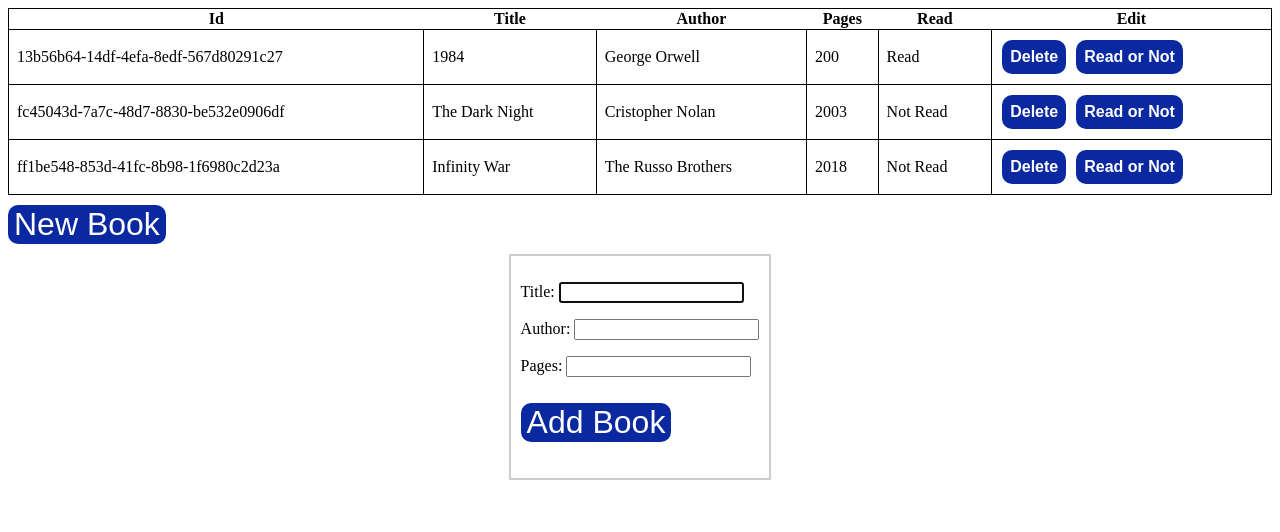
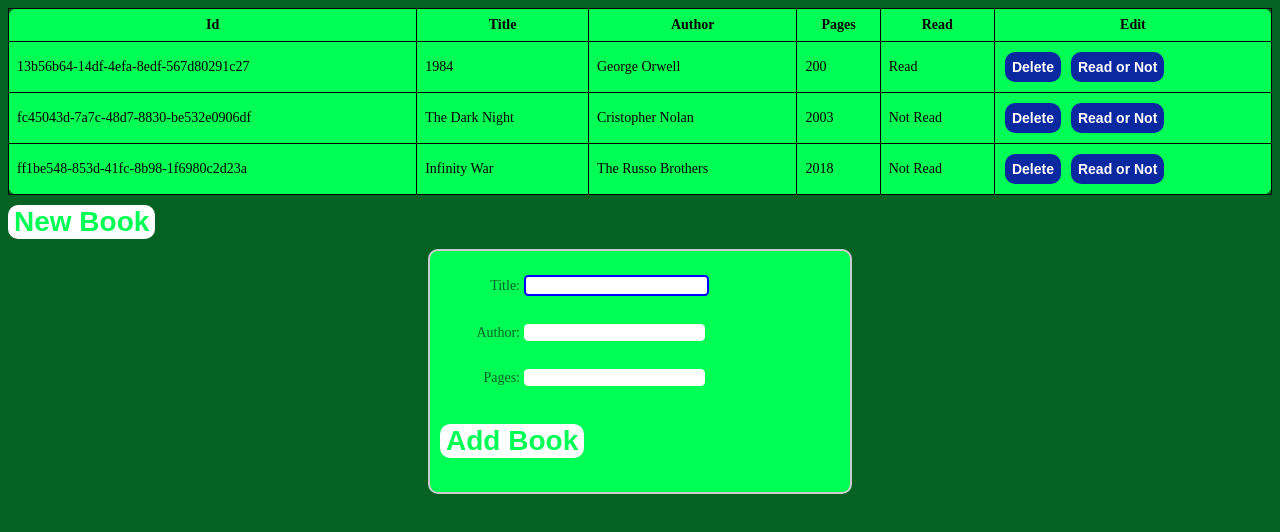
Before and after one commit to IslombekMir/TOP-Library, a plain HTML site: page index.html in a window 1280 px wide. Both pictures are taken after a click on the button "New Book". Drawn offline with Linux system fonts and the light colour scheme.

Commit message:
add some styling and custom properties

```diff
--- a/index.html
+++ b/index.html
@@ -12,7 +12,7 @@
 
     </table>
 
-    <button>New Book</button>
+    <button class="new-book-btn">New Book</button>
     <dialog class="form-wrapper">
         <form action="" method="post">
             <p>
--- a/scripts/script.js
+++ b/scripts/script.js
@@ -57,7 +57,7 @@ function displayBooks() {
 }
 
 
-const newBookBtn = document.querySelector("button");
+const newBookBtn = document.querySelector(".new-book-btn");
 const form = document.querySelector("form");
 const dialog = document.querySelector(".form-wrapper");
 
--- a/styles/style.css
+++ b/styles/style.css
@@ -1,15 +1,28 @@
+/*Normalize*/
+:root {
+    font-size: 14px;
+    --accent-color: rgb(0, 255, 85);
+    --secondary-color: rgb(4, 98, 35);
+
+    background-color: var(--secondary-color);
+}
+
+/*Table*/
 table {
     border-collapse: collapse;
+    background-color: var(--accent-color);
     width: 100%;
-    border: 1px solid black;
     border-radius: 10px;
 }
 
 
-tr, td {
+tr, th, td {
     border: 1px solid black;
     padding: 8px;
+    border-radius: 10px;
 }
+
+/*Buttons*/
 
 button {
     margin: 10px auto;
@@ -28,19 +41,54 @@ button:active {
     transform: translateY(4px);
 }
 
-.form-wrapper {
-    border: 2px solid #ccc;
-    background-color: #fff;
-    padding: 10px;
-}
-
-.visible {
-    visibility: visible;
-}
-
 .delete-btn, .toggle-read {
     font-size: 1rem;
     font-weight: 700;
     margin-left: 10px;
     padding: 0.5rem;
 }
+
+.new-book-btn, #submit{
+    color: var(--accent-color);
+    background-color: white;
+    font-weight: 700;
+}
+
+
+/*Form*/
+
+.form-wrapper {
+    border: 2px solid #ccc;
+    border-radius: 10px;
+    background-color: #fff;
+    padding: 10px;
+    background-color: var(--accent-color);
+    width: 400px;
+}
+
+form {
+    display: flex;
+    flex-direction: column;
+
+}
+
+form > p > label {
+    display: inline-block;
+    color: var(--secondary-color);
+    width: 80px;
+    text-align: right;
+}
+
+form input {
+    border: none;
+    outline: none;
+    border-radius: 0.3rem;
+}
+
+form input:focus {
+    border: 2px solid blue;
+}
+
+form input:user-invalid {
+    border: 2px solid red;
+}
```
Lines whose indentation alone changed are shown as unchanged.
